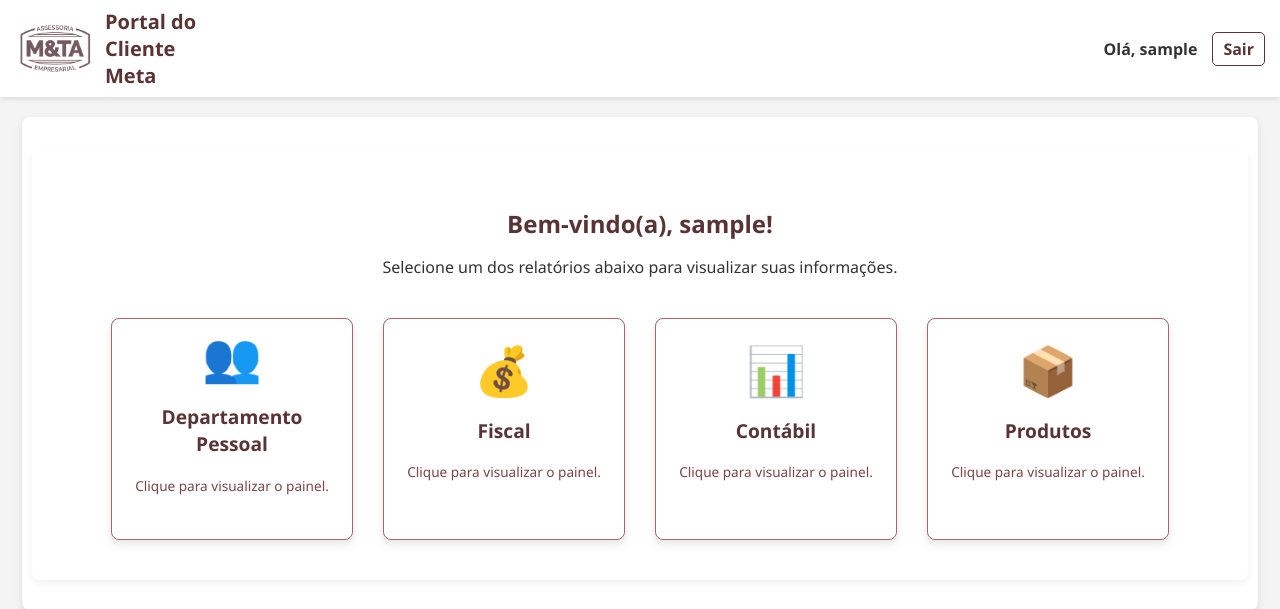
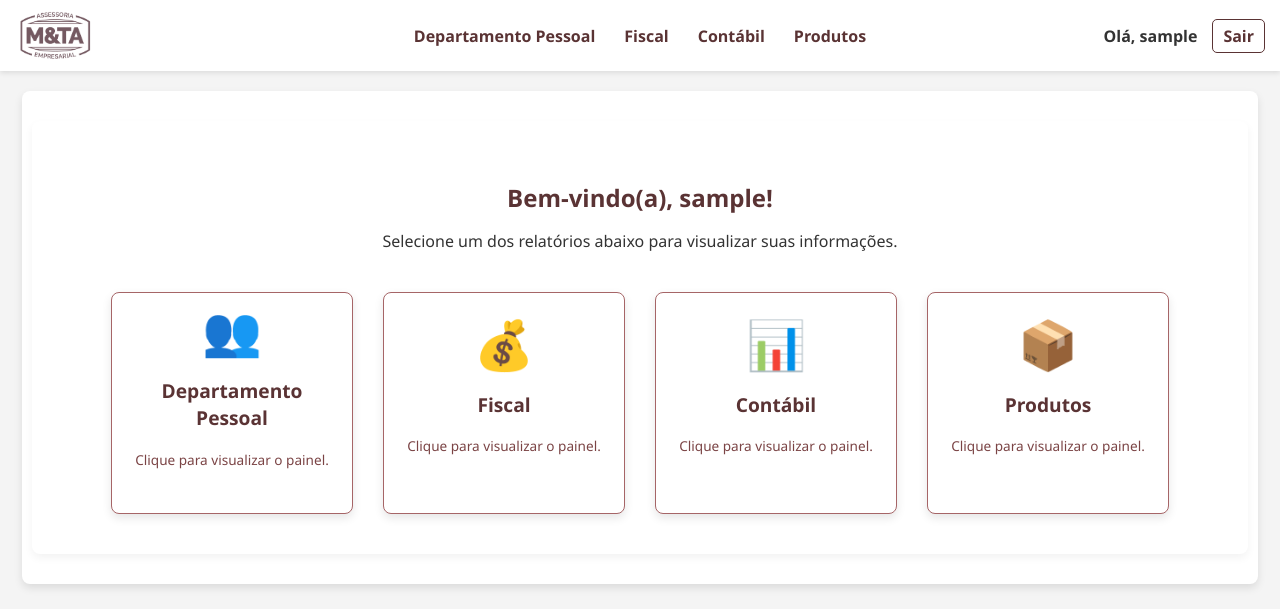
Before and after one commit to meta-proj/site_clientes, a Flask app: page /dashboard/1 in a window 1280 px wide. Shown: the top 609 px of the page. Run offline with Flask 3, Linux system fonts and the light colour scheme; the visitor is signed in with stand-in values (Sample User, id 1).

Commit message:
Update dashboard.html

```diff
--- a/templates/dashboard.html
+++ b/templates/dashboard.html
@@ -11,25 +11,27 @@
     <header class="header">
         <div class="header-left">
             <img src="{{ url_for('static', filename='logo_meta.png') }}" alt="Logo Meta" class="header-logo">
-            <h1>Portal do Cliente Meta</h1>
+            <h1></h1>
+        </div>
+
+        <div class="nav-center-container">
+            {% if bi_url or error or active_key %}
+            <nav class="reports-nav-centralizada">
+                {% for report in available_reports %}
+                    <a href="{{ url_for('dashboard', bi_key=report.key) }}"
+                       class="{% if report.key == active_key %}active{% endif %}"
+                    >
+                        {{ report.name }}
+                    </a>
+                {% endfor %}
+            </nav>
+            {% endif %}
         </div>
         <div class="header-right">
             <span>Olá, {{ username }}</span>
             <a href="{{ url_for('logout') }}" class="logout-link">Sair</a>
         </div>
     </header>
-
-    {% if bi_url or error %}
-    <nav class="reports-nav">
-        {% for report in available_reports %}
-            <a href="{{ url_for('dashboard', bi_key=report.key) }}"
-               class="{% if report.key == active_key %}active{% endif %}"
-            >
-                {{ report.name }}
-            </a>
-        {% endfor %}
-    </nav>
-    {% endif %}
 
     <main class="main-content">
         {% if not bi_url and not error %}
```
